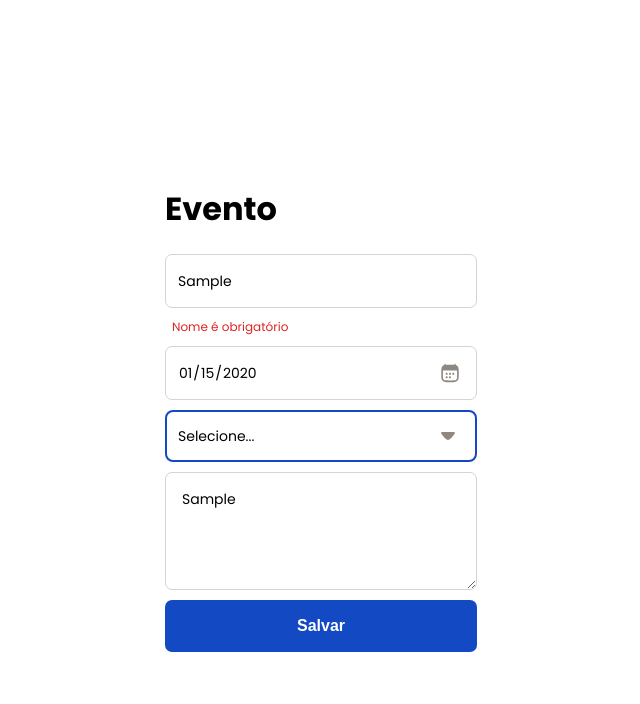
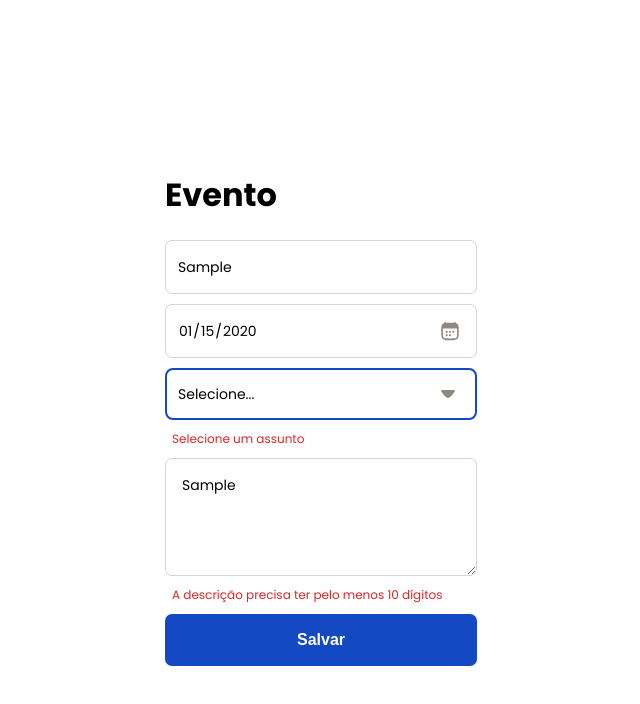
Before and after one commit to PedroJGC/fullstack-react-forms, a React (Vite) app: page / in a window 1280 px wide. Both pictures are taken after typing "Sample", "2020-01-15", "Sample" into the empty fields and a click on the button "Salvar". Shown: the top 704 px of the page, without its empty margins (327-967 px from the left). Built offline with nearby package versions, Linux system fonts and the light colour scheme.

Commit message:
feat: displaying validation errors

```diff
--- a/src/App.tsx
+++ b/src/App.tsx
@@ -22,7 +22,11 @@ const schema = yup.object({
 })
 
 export default function App() {
-  const { control, handleSubmit } = useForm<FormData>({
+  const {
+    control,
+    handleSubmit,
+    formState: { errors },
+  } = useForm<FormData>({
     defaultValues: {
       name: '',
       date: '',
@@ -50,7 +54,9 @@ export default function App() {
           )}
         />
 
-        <span className="error">Nome é obrigatório</span>
+        {errors.name?.message && (
+          <span className="error">{errors.name.message}</span>
+        )}
 
         <Controller
           control={control}
@@ -64,6 +70,10 @@ export default function App() {
             />
           )}
         />
+
+        {errors.date?.message && (
+          <span className="error">{errors.date.message}</span>
+        )}
 
         <Controller
           control={control}
@@ -82,6 +92,10 @@ export default function App() {
           )}
         />
 
+        {errors.subject?.message && (
+          <span className="error">{errors.subject.message}</span>
+        )}
+
         <Controller
           control={control}
           name="description"
@@ -90,6 +104,10 @@ export default function App() {
           )}
         />
 
+        {errors.description?.message && (
+          <span className="error">{errors.description.message}</span>
+        )}
+
         <button type="submit">Salvar</button>
       </form>
     </div>
```
